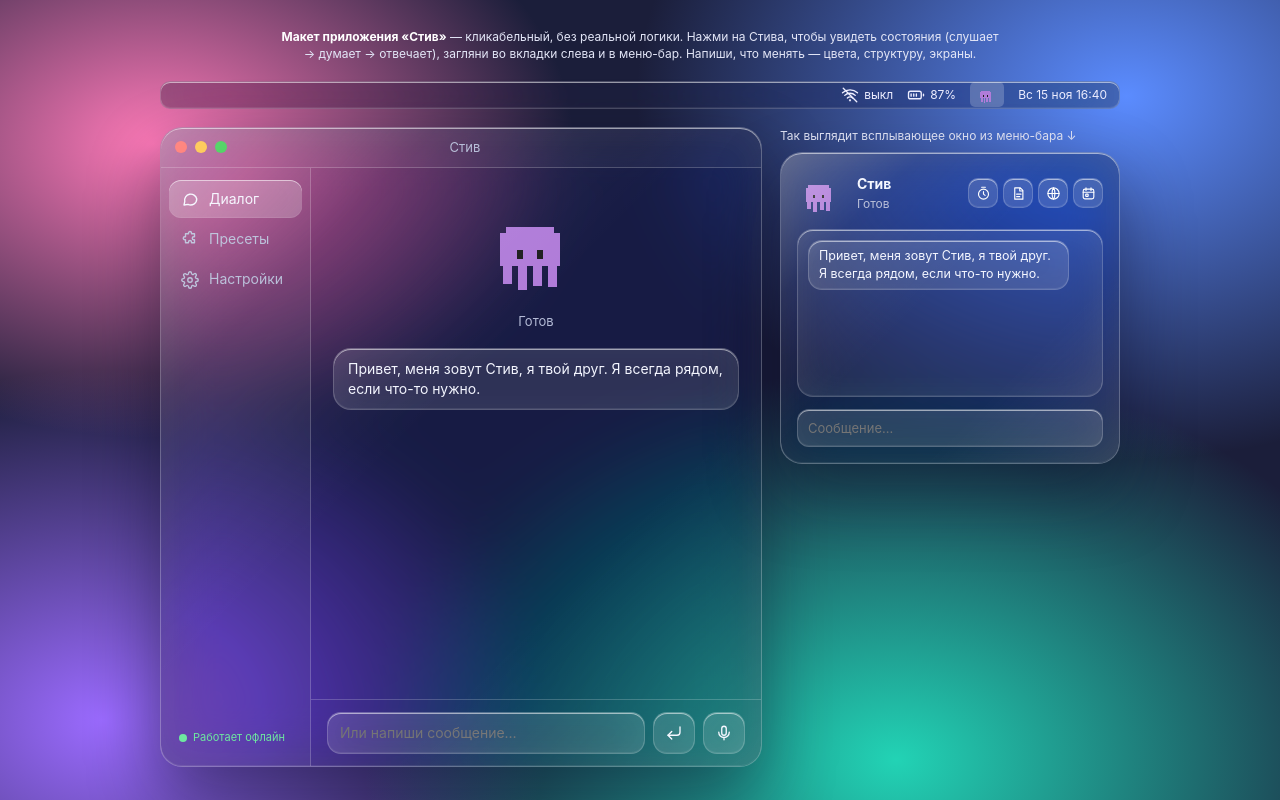
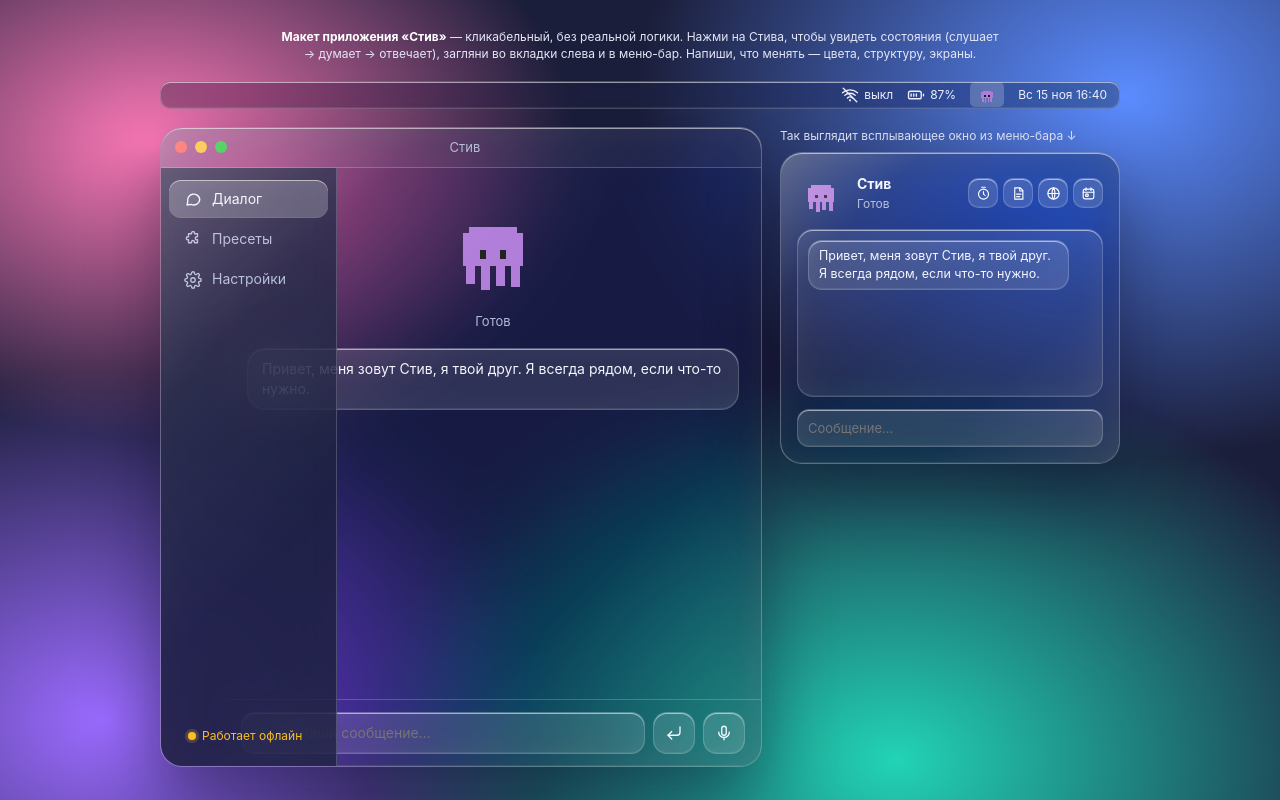
Before and after one commit to auurika/steve-helper, a plain HTML site: page mockup/index.html in a window 1280 px wide. Both pictures are taken after a click on the button "Диалог". Drawn offline with Linux system fonts and the light colour scheme.

Commit message:
Mockup: sidebar icons-only with hover expand, centered Steve, yellow offline / green online status
Co-Authored-By: Claude Sonnet 5.5 <noreply@anthropic.com>

```diff
--- a/mockup/index.html
+++ b/mockup/index.html
@@ -409,6 +409,18 @@
   input[type=range]::-moz-range-progress{height:10px;border-radius:999px;background:rgba(255,255,255,.62)}
   input[type=range]::-moz-range-thumb{width:28px;height:18px;border-radius:999px;background:linear-gradient(180deg,#fff,#e8edff);border:1px solid #fff;box-shadow:0 3px 10px rgba(10,10,40,.45)}
   .rng b{min-width:44px;font-variant-numeric:tabular-nums}
+  /* боковая панель: только значки, при наведении выезжает с подписями */
+  .body{position:relative;padding-left:64px}
+  .side{position:absolute;left:0;top:0;bottom:0;width:64px;z-index:3;overflow:hidden;transition:width .22s ease,background .22s ease}
+  .side:hover,.side:focus-within{width:176px;background:rgba(30,34,66,.8);backdrop-filter:blur(24px) saturate(160%);-webkit-backdrop-filter:blur(24px) saturate(160%)}
+  .side button{padding:9px 15px;white-space:nowrap}
+  .lbl{opacity:0;transition:opacity .15s;white-space:nowrap}
+  .side:hover .lbl,.side:focus-within .lbl{opacity:1}
+  /* статус сети: офлайн жёлтый, онлайн зелёный */
+  .offline{padding:9px 19px;font-size:12px;cursor:pointer;color:var(--ok);white-space:nowrap}
+  .offline .dot{flex:none;background:var(--ok);box-shadow:0 0 0 3px rgba(110,231,160,.2)}
+  .offline.off{color:#fbbf24}
+  .offline.off .dot{background:#fbbf24;box-shadow:0 0 0 3px rgba(251,191,36,.2)}
 </style>
 </head>
 <body>
@@ -513,11 +525,11 @@
     <div class="titlebar"><span class="tl r"></span><span class="tl y"></span><span class="tl g"></span><span class="t">Стив</span></div>
     <div class="body">
       <nav class="side">
-        <button class="on" data-v="chat"><svg class="i"><use href="#i-chat"/></svg> Диалог</button>
-        <button data-v="skills"><svg class="i"><use href="#i-puzzle"/></svg> Пресеты</button>
-        <button data-v="settings"><svg class="i"><use href="#i-gear"/></svg> Настройки</button>
+        <button class="on" data-v="chat"><svg class="i"><use href="#i-chat"/></svg><span class="lbl">Диалог</span></button>
+        <button data-v="skills"><svg class="i"><use href="#i-puzzle"/></svg><span class="lbl">Пресеты</span></button>
+        <button data-v="settings"><svg class="i"><use href="#i-gear"/></svg><span class="lbl">Настройки</span></button>
         <div class="sp"></div>
-        <div class="offline"><span class="dot"></span> Работает офлайн</div>
+        <div class="offline off" id="net" title="Нажми, чтобы переключить (для макета)"><span class="dot"></span><span class="lbl">Работает офлайн</span></div>
       </nav>
 
       <!-- Диалог -->
@@ -909,7 +921,7 @@ const Z_PATH='<rect x="0" y="0" width="10" height="2"/><rect x="6" y="2" width="
 const NOTE='<rect x="0" y="8" width="6" height="6"/><rect x="4" y="0" width="2" height="10"/><rect x="4" y="0" width="8" height="2"/>';
 function steveSVG(extra){
   const zs=[1,2,3].map(n=>`<g transform="translate(92 14)"><g class="st-z st-z${n}" fill="#E8DAFF"><g class="st-zz">${Z_PATH}</g></g></g>`).join('');
-  return `<svg class="st ${extra||''}" viewBox="8 -30 128 150" xmlns="http://www.w3.org/2000/svg" shape-rendering="crispEdges" aria-hidden="true">
+  return `<svg class="st ${extra||''}" viewBox="0 -30 128 150" xmlns="http://www.w3.org/2000/svg" shape-rendering="crispEdges" aria-hidden="true">
   <g class="st-root"><g class="st-body">
     <g fill="#B07CD9"><rect x="32" y="20" width="64" height="8"/><rect x="24" y="28" width="80" height="44"/>
       <rect class="st-leg st-leg1" x="28" y="72" width="12" height="24"/><rect class="st-leg st-leg2" x="48" y="72" width="12" height="32"/>
@@ -976,6 +988,16 @@ const IDLE_BAG=['blink','blink','blink','blink','lookl','lookl','lookr','lookr',
 
 // отображение выполненных команд в сообщениях
 $('#showCmds').addEventListener('click',()=>document.body.classList.toggle('hide-tools',!$('#showCmds').classList.contains('on')));
+
+// статус сети: офлайн жёлтый, онлайн зелёный
+function setNet(on){
+  const el=$('#net');
+  el.classList.toggle('off',!on);
+  el.querySelector('.lbl').textContent=on?'Работает онлайн':'Работает офлайн';
+}
+$('#net').addEventListener('click',()=>setNet($('#net').classList.contains('off')));
+addEventListener('online',()=>setNet(true));
+addEventListener('offline',()=>setNet(false));
 </script>
 </body>
 </html>
```
